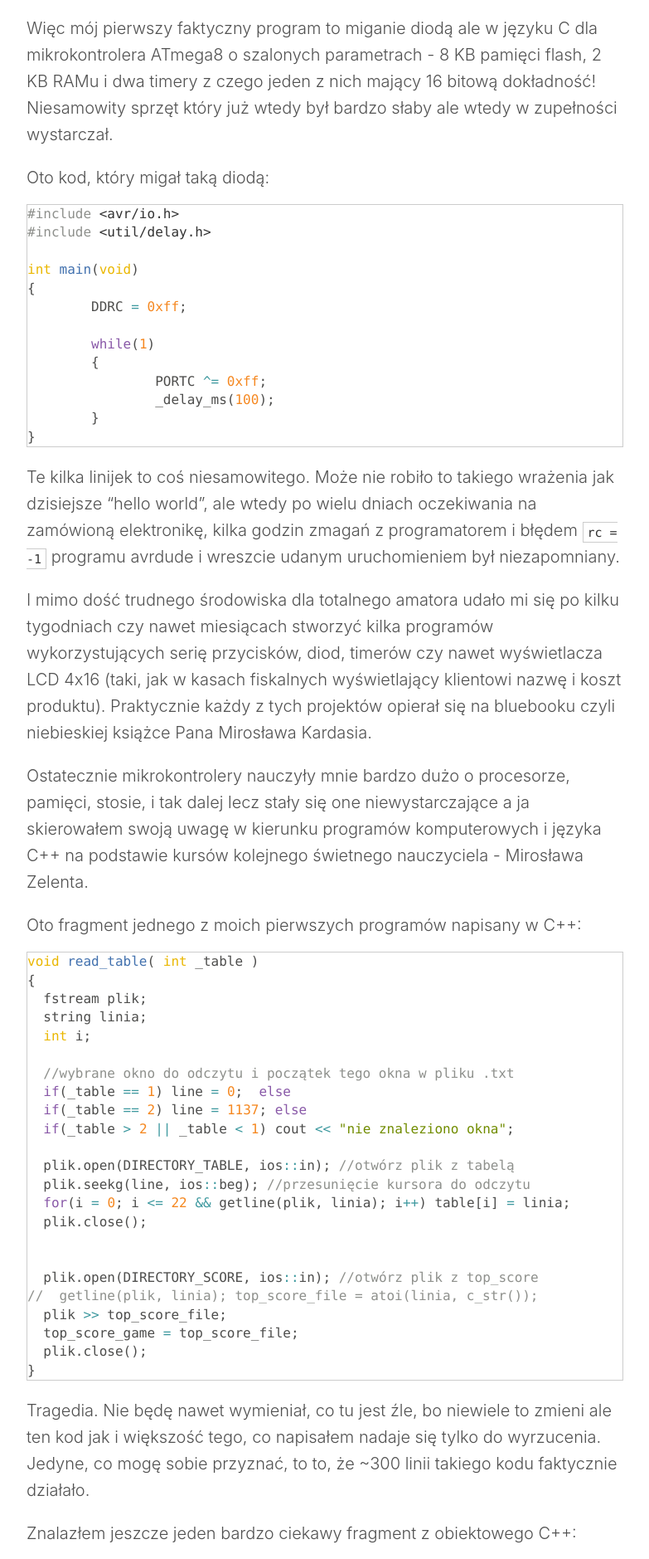
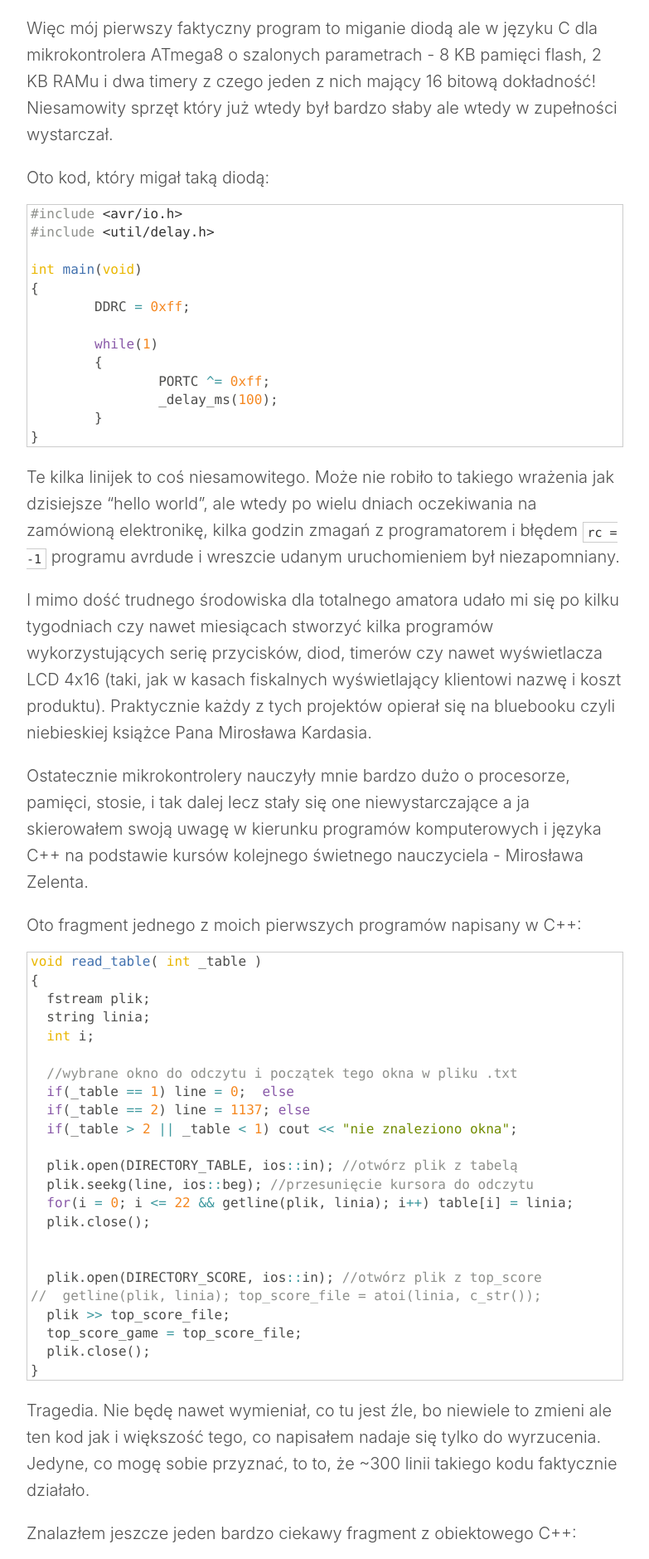
Before and after one commit to arturtamborski/arturtamborski.github.io, a Jekyll site: the page built from _posts/2018-04-10-poczatki-bywaja-rozne.md, in a window 1280 px wide. Shown: the part 2218-4097 px from the top of the page at 83% size, without its empty margins (248-1031 px from the left). Built offline with Jekyll 4.4.1, drawn with Linux system fonts in a browser that asks for light colours; comment, search, counter and statistics services are not loaded.

Commit message:
add small padding for code blocks

```diff
--- a/_includes/style.scss
+++ b/_includes/style.scss
@@ -151,6 +151,7 @@ pre {
   font-family: Menlo, Monaco, "Courier New", monospace;
   color: #333;
   font-size: .75rem;
+  padding: 0 4px 0 4px;
 }
 
 pre {
```
